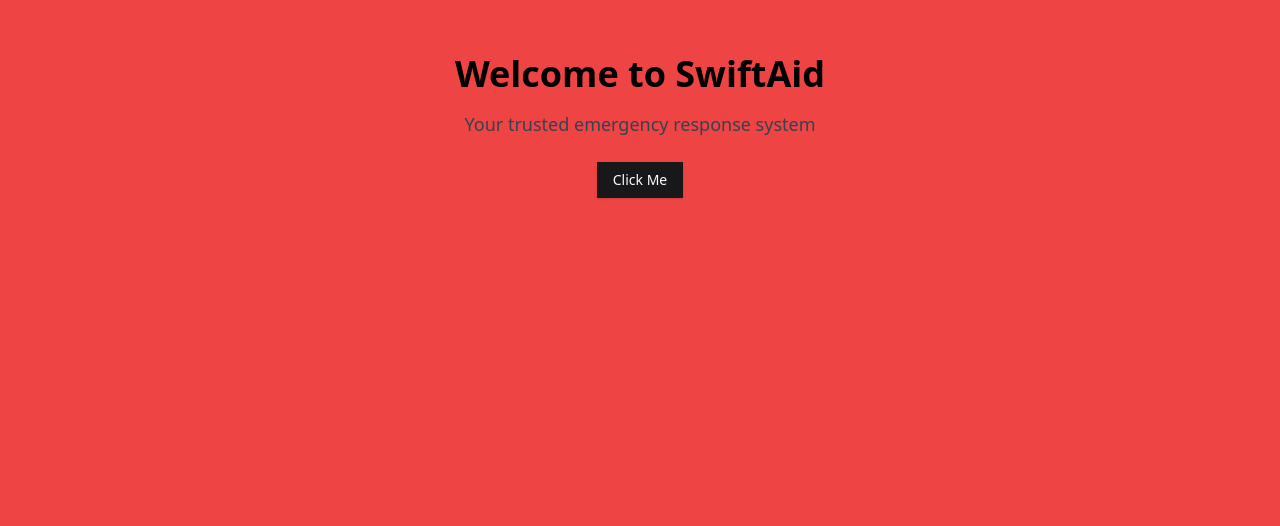
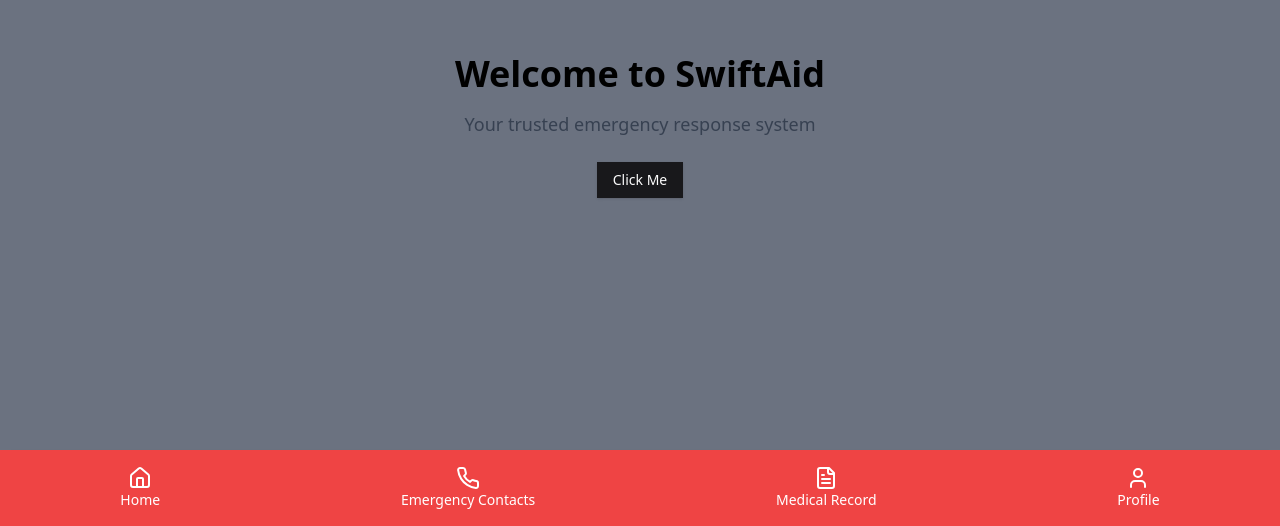
Before and after one commit to MashobTechie/SwiftAidFrontend, a React (Vite) app: page / in a window 1280 px wide. Shown: the part 274-800 px from the top of the page. Built offline with nearby package versions, Linux system fonts and the light colour scheme.

Commit message:
footer component added

```diff
--- /dev/null
+++ b/src/components/ui/Footer.jsx
@@ -0,0 +1,37 @@
+/* eslint-disable no-unused-vars */
+import React from "react";
+import { Home, Phone, FileText, User } from "lucide-react"; // Icons from Lucide (ShadCN's choice)
+
+const Footer = () => {
+  return (
+    <footer className="fixed bottom-0 w-full bg-red-500 text-white shadow-lg">
+      <div className="flex justify-around items-center py-4">
+        {/* Home */}
+        <div className="flex flex-col items-center text-sm">
+          <Home className="w-6 h-6" />
+          <span>Home</span>
+        </div>
+
+        {/* Emergency Contacts */}
+        <div className="flex flex-col items-center text-sm">
+          <Phone className="w-6 h-6" />
+          <span>Emergency Contacts</span>
+        </div>
+
+        {/* Medical Record */}
+        <div className="flex flex-col items-center text-sm">
+          <FileText className="w-6 h-6" />
+          <span>Medical Record</span>
+        </div>
+
+        {/* Profile */}
+        <div className="flex flex-col items-center text-sm">
+          <User className="w-6 h-6" />
+          <span>Profile</span>
+        </div>
+      </div>
+    </footer>
+  );
+};
+
+export default Footer;
--- a/src/pages/LandingPage.jsx
+++ b/src/pages/LandingPage.jsx
@@ -1,16 +1,21 @@
-/* eslint-disable no-unused-vars */
+
 import React from "react";
 import { Button } from "@/components/ui/button";
+import Footer from './../components/ui/Footer'
 
 const LandingPage = () => {
   return (
-    <div className="flex flex-col items-center justify-center h-screen bg-red-500 text-center px-4">
-      <h1 className="text-4xl font-bold text-primary">Welcome to SwiftAid</h1>
+    <React.Fragment>
+        <div  className="flex flex-col items-center justify-center h-screen bg-gray-500 text-center px-4">
+        <h1 className="text-4xl font-bold text-primary">Welcome to SwiftAid</h1>
       <p className="mt-4 text-lg text-gray-700">
         Your trusted emergency response system
       </p>
       <Button className="mt-6">Click Me</Button>
-    </div>
+        </div>
+
+      <Footer/>
+    </React.Fragment>
   );
 };
 
```
Also changed, not shown: 1 other file (tests, documents, lock files or other folders).
